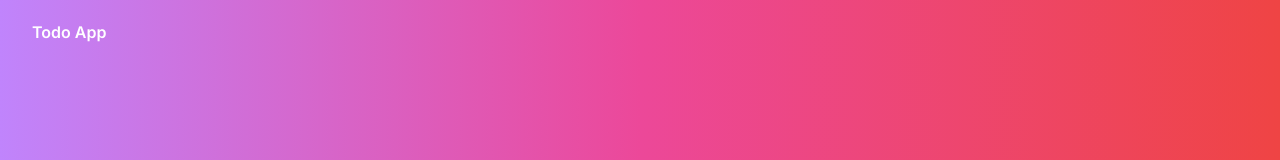
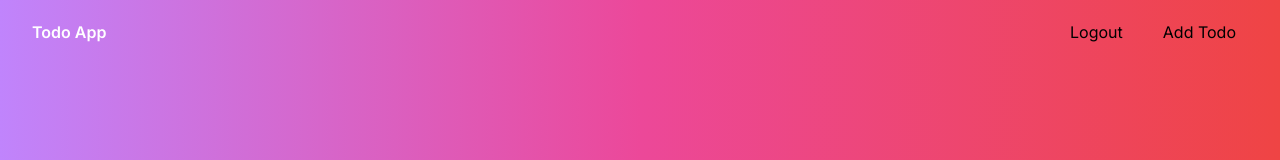
Before and after one commit to ahmad8798/nextjs-todoapp, a Next.js app: page /login in a window 1280 px wide. Shown: the top 160 px of the page. Built offline with nearby package versions, Linux system fonts and the light colour scheme.

Commit message:
modified copy branch to check whether logout is properly working or not

```diff
--- a/src/app/components/Navbar2.jsx
+++ b/src/app/components/Navbar2.jsx
@@ -2,11 +2,9 @@
 import {useState } from 'react';
 import { useRouter } from 'next/navigation';
 import axios from 'axios';
-import { logout } from '../globalstore/features/auth/authslice';
-import { useDispatch, useSelector } from 'react-redux';
+import { useDispatch} from 'react-redux';
 import Link from 'next/link';
 const Navbar2 = () => {
-    const isLoginIsThere = useSelector((state)=>state.auth)
     const [isOpen, setIsOpen] = useState(false);
   const Router = useRouter();
     const dispatch = useDispatch()
@@ -17,8 +15,6 @@ const Navbar2 = () => {
   const handleLogout = async () => {
     try {
       const response = await axios.get('/api/users/logout');
-      console.log(response,"this is the ressponse from navigation bar");
-      dispatch(logout());
       Router.push('/login')
     } catch (error) {
       console.log(error);
@@ -37,22 +33,19 @@ const Navbar2 = () => {
           </div>
           <div className="hidden md:block">
             <div className="ml-10 flex items-baseline space-x-4">
-              {isLoginIsThere && (
-                <button
+            <button
                   onClick={()=>handleLogout()}
                   className="text-black-300 hover:text-white px-3 py-2 rounded-md"
                 >
                   Logout
-                </button>
-              )}
+            </button>
 
-      {isLoginIsThere && (
-  <Link  href="/createtodo" className="text-black-300 hover:text-white px-3 py-2 rounded-md">
+<Link  href="/createtodo" className="text-black-300 hover:text-white px-3 py-2 rounded-md">
 
    Add Todo
 
 </Link>
-              )}
+
 
             </div>
           </div>
@@ -73,21 +66,19 @@ const Navbar2 = () => {
       </div>
       <div className={`md:hidden ${isOpen ? 'block' : 'hidden'}`}>
         <div className="px-2 pt-2 pb-3 space-y-1 sm:px-3">
-          {isLoginIsThere&& (
             <button
               onClick={handleLogout}
               className="text-black-300 hover:text-white px-3 py-2 rounded-md"
             >
               Logout
             </button>
-          )}
 
 
-      {isLoginIsThere &&   <Link  href="/createtodo" className="text-black-300 hover:text-white px-3 py-2 rounded-md">
+  <Link  href="/createtodo" className="text-black-300 hover:text-white px-3 py-2 rounded-md">
 
 Add Todo
 
-</Link>}
+</Link>
 
         </div>
       </div>
--- a/src/app/login/page.jsx
+++ b/src/app/login/page.jsx
@@ -24,10 +24,8 @@ import Router from 'next/router'
     try {
       const data = await axios.post('/api/users/login', user)
       console.log(data.data)
-      dispatch(login())
       router.push('/todos')
       return data
-
     } catch (err) {
       console.log(err)
       throw new Error(err.response.data.message)
--- a/src/app/todos/page.jsx
+++ b/src/app/todos/page.jsx
@@ -1,6 +1,6 @@
 'use client'
 import axios from 'axios';
-import React, { useEffect, useState } from 'react';
+import React, { useEffect} from 'react';
 import TodoCard from '../components/TodoCard';
 import { useDispatch, useSelector } from 'react-redux';
 import ModalComponent from '../components/Modal';
@@ -12,13 +12,6 @@ const TodoList = () => {
   const CurrentTodos = useSelector((state)=>state.app.posts)
   console.log(isLogin,'this is redux store value from todos')
   console.log(CurrentTodos,'this is redux store todos from todos page')
-  const [todos,setTodos] = useState([])
-  const [selectedTask, setSelectedTask] = useState(null);
-
-
-
-
-
   async function getTodos(){
     try{
       const todos = await axios.get('/api/todos')
```
